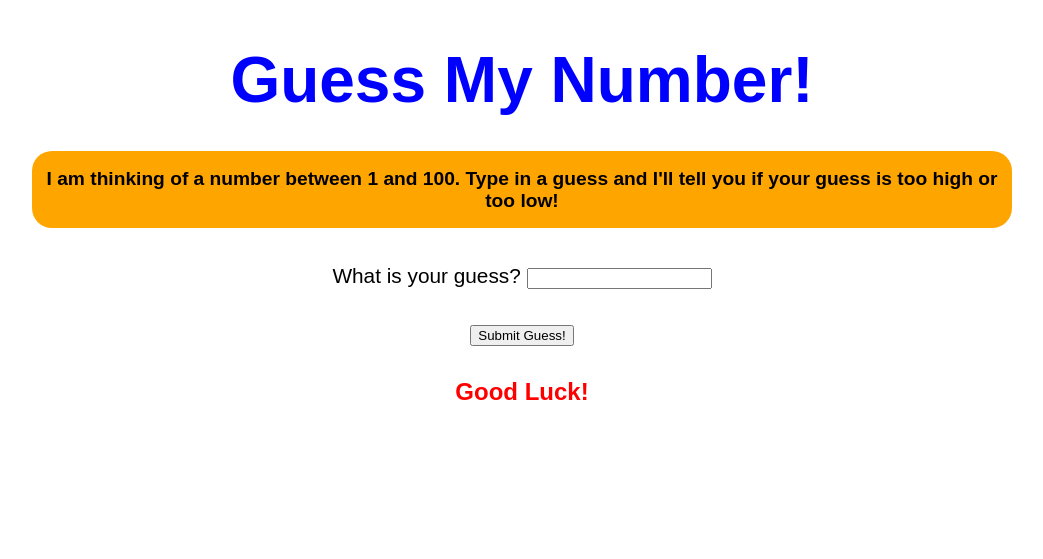
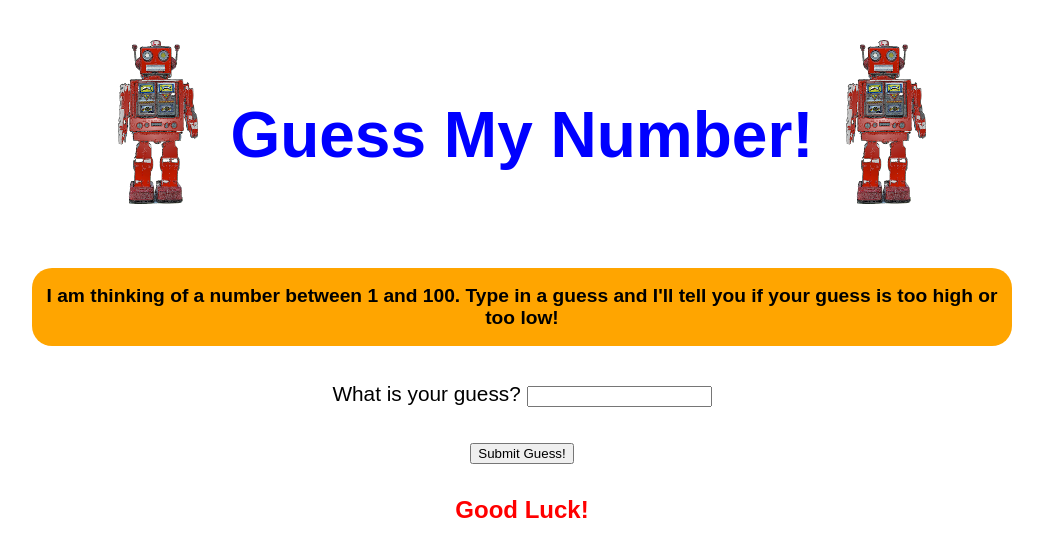
Before and after one commit to pandmbake/Guess-My-Number-Game, a plain HTML site: page index.html in a window 1280 px wide. Shown: the whole page, without its empty margins (118-1161 px from the left). Drawn offline with Linux system fonts and the light colour scheme; a web font is replaced by a local one.

Commit message:
add robot images and style

```diff
--- a/index.html
+++ b/index.html
@@ -11,7 +11,11 @@
     <title>Guess My Number!</title>
 </head>
 <body>
-    <h1>Guess My Number!</h1><br>
+
+    <div class="top">
+    <img id="robot" src="images/Red-Robot.png">
+    <h1>Guess My Number!</h1>
+    <img id="robot" src="images/Red-Robot.png"></div>
 
     <h2>I am thinking of a number between 1 and 100. Type in a guess and I'll tell you if your guess is too
         high or too low!</h2><br><br>
--- a/style.css
+++ b/style.css
@@ -1,5 +1,13 @@
 body {
     font-family: 'Recursive', sans-serif;
+}
+
+.top {
+    display: flex;
+    justify-content: center;
+    padding: 2em;
+    align-items: center;
+    margin-top: -2em;
 }
 
 h1 {
@@ -7,6 +15,12 @@ h1 {
     font-size: 4em;
     color:blue;
     margin-bottom: 1rem;
+}
+
+#robot {
+    width: 5em;
+    display: flex;
+    padding: 2em;
 }
 
 h2 {
```
Also changed, not shown: images/Red-Robot.png (added), 2 other files.
